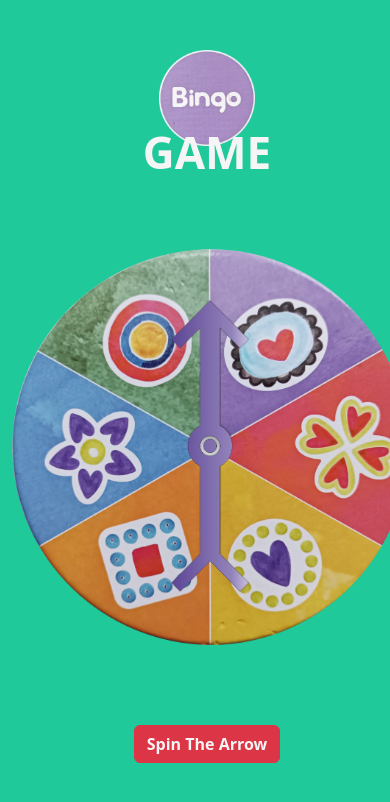
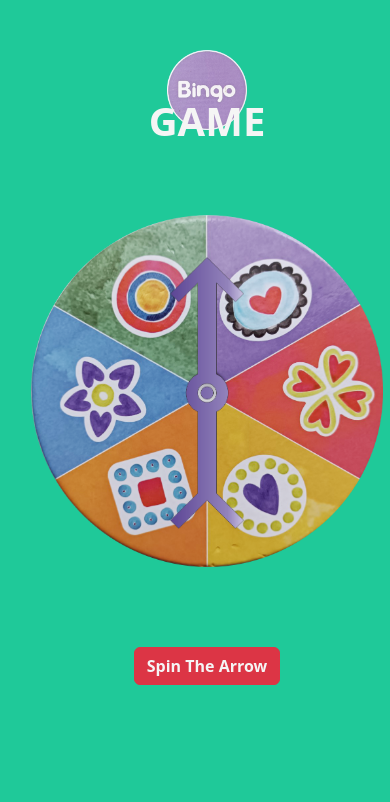
Before and after one commit to DumitruCiobanu/Bingo-game, a plain HTML site: page index.html in a window 390 px wide. Shown: the top 802 px of the page. Drawn offline with nearby package versions, Linux system fonts and the light colour scheme.

Commit message:
Add files via upload

```diff
--- a/style.css
+++ b/style.css
@@ -72,28 +72,28 @@ h1{
     display: block;
     margin: auto;
     padding: 50px;
-        width: 6em;
-        height: 6em;
+    width: 5em;
+    height: 5em;
 }
 h1{
     text-align: center;
-        margin-top: -70px;
+    margin-top: -83px;
     font-weight: bold;
-        font-size: 2.75em;
+    font-size: 2.5em;
     color:rgb(245, 245, 245);
 }
 .wheel {
   margin: auto;
-      width: 24.75em;
-      height: 24.75em;
+  width: 22em;
+  height: 22em;
   border-radius: 50%;
   background-color: #1fc999;
   margin-top: 70px;
 }
 .image{
   margin: auto;
-      width: 24.75em;
-      height: 24.75em;
+  width: 22em;
+  height: 22em;
 }
 .btn{
     display: block;
@@ -109,9 +109,10 @@ h1{
 }
 .arrow{
   display: block;
-      height: 18.25em;
+  height: 17em;
   margin: auto;
-      margin-top: -345px;
+  margin-top: -310px;
+}
 }
 }
 
```
Lines whose indentation alone changed are shown as unchanged.
